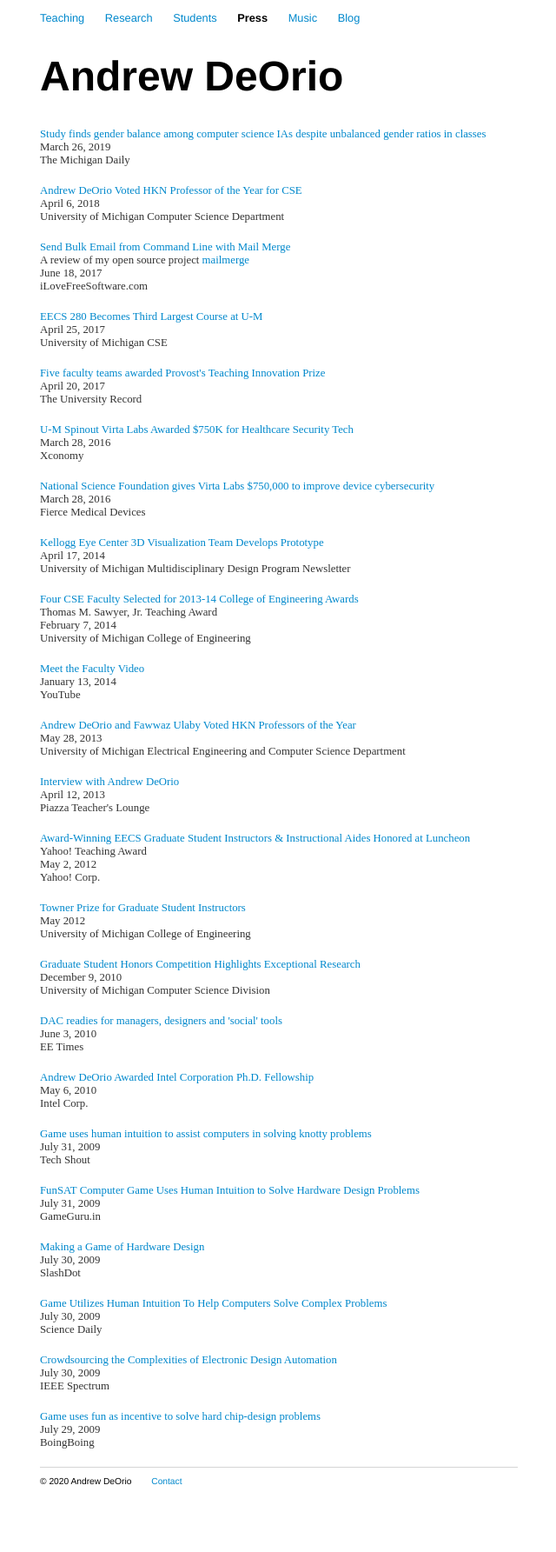
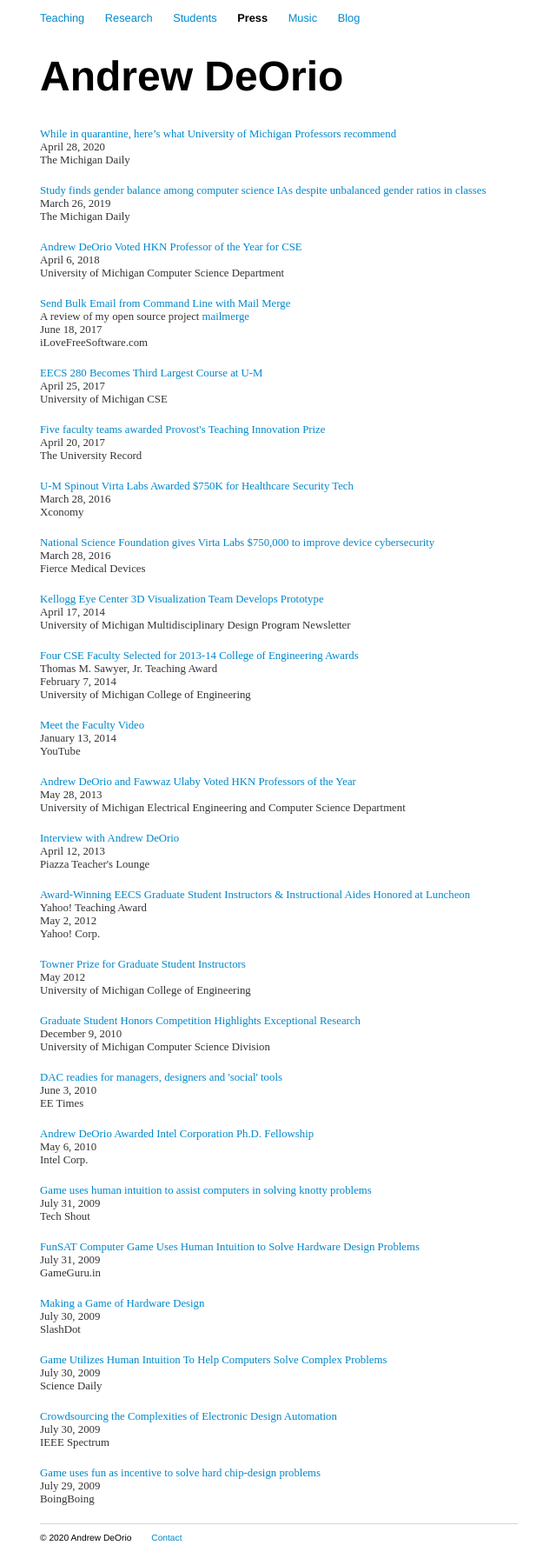
Before and after one commit to awdeorio/andrewdeorio.com, a Jekyll site: the page built from press/index.html, in a window 1280 px wide. Shown: the whole page at 87% size, without its empty margins (319-959 px from the left). Built offline with Jekyll 4.4.1, drawn with Linux system fonts in a browser that asks for light colours; nearby versions of some CDN libraries; before the commit the page ends 1720 px from its top, so only the background shows below that.

Commit message:
add entry to press

```diff
--- a/press/index.html
+++ b/press/index.html
@@ -2,6 +2,14 @@
 layout: default
 title: Press | Andrew DeOrio
 ---
+
+<div class="press">
+<a href="https://www.michigandaily.com/section/arts/while-quarantine-here%E2%80%99s-what-university-michigan-professors-recommend" target="_blank">
+While in quarantine, here’s what University of Michigan Professors recommend
+</a><br>
+April 28, 2020<br>
+The Michigan Daily
+</div>
 
 <div class="press">
 <a href="https://www.michigandaily.com/section/academics/study-finds-gender-balance-among-computer-science-tas-despite-unbalanced-gender" target="_blank">
```
